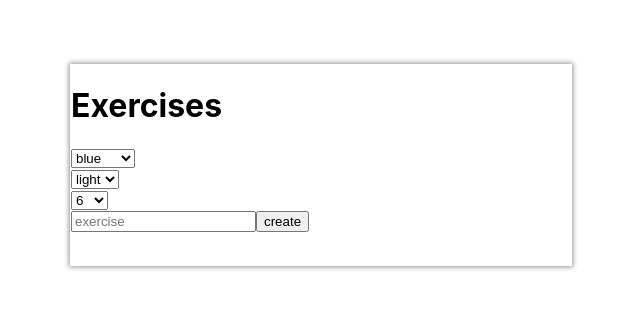
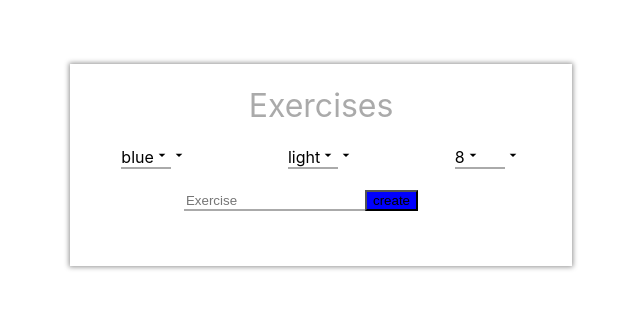
Before and after one commit to JuiJenChang/React-todoExercise, a React (Create React App) app: page / in a window 1280 px wide. Shown: the part 235-544 px from the top of the page, without its empty margins (319-959 px from the left). Built offline with nearby package versions, Linux system fonts and the light colour scheme.

Commit message:
update191126

```diff
--- a/src/App.css
+++ b/src/App.css
@@ -9,3 +9,8 @@
     width: 500px;
     height: 200px;
 }
+h1{
+    text-align: center;
+    color: #aaaaaa;
+    font-weight: 400;
+}
--- a/src/App.js
+++ b/src/App.js
@@ -1,84 +1,95 @@
 import React, { Component } from 'react';
+import PickStyle from './component/PickStyle';
+import ExerciseItem from './component/ExerciseItem';
 import './App.css';
-import ExerciseItem from './component/ExerciseItem';
-import TitleList from './component/TitleList';
-import { Consumer } from './component/context';
-import { MdArrowDropDown } from "react-icons/md";
+
+
+const theStyle = {
+  light: {
+    background: 'white',
+    color: 'black',
+  },
+  dark: {
+    background: 'black',
+    color: 'white',
+  }
+};
 
 class App extends Component {
   constructor(props) {
     super(props)
 
     this.state = {
-      exercises: [],
-      title: '',
+      color: 'blue',
+      type: 'light',
+      unit: 8,
+      option: {
+        color: ['blue', 'orange', 'red'],
+        type: ['light', 'dark'],
+        unit: [6, 8, 12, 14, 16],
+      },
+      typeStyle: theStyle.light,
     }
   }
 
-  handleInput = e => {
-    const keyTitle = e.target.value;
+  handleColor = color => {
+    const optionColor = this.state.option.color;
+    for (let i = 0; i < optionColor.length; i++) {
+      if (color === optionColor[i]) {
         this.setState({
-      title: keyTitle,
-    })
-  }
-
-  addTitle = e => {
-    e.preventDefault();
-    const title = this.state.title;
-    if (title !== '') {
-      const titleList = [...this.state.exercises, title]
-      this.setState({
-        exercises: titleList,
-        title: '',
+          color: color,
         })
       }
     }
+  }
 
-  deleteTitle = key => {
-    const filterExercises = this.state.exercises.filter((item, i) => {
-      return i !== key
-    })
+  handleType = type => {
+    const optionType = this.state.option.type;
+    for (let i = 0; i < optionType.length; i++) {
+      if (type === optionType[i]) {
         this.setState({
-      exercises: filterExercises,
+          type: type,
+          typeStyle: this.state.typeStyle === theStyle.dark ? theStyle.light : theStyle.dark
         })
       }
+    }
+  }
 
-
+  handleUnit = unit => {
+    const optionUnit = this.state.option.unit;
+    for (let i = 0; i < optionUnit.length; i++) {
+      if (unit === optionUnit[i]) {
+        this.setState({
+          unit: unit,
+        })
+      }
+    }
+  }
 
   render() {
+    const unit = this.state.unit;
+    const styles = {
+      main: {
+        padding: `${unit * 3}px`,
+      },
+    }
     return (
-      <Consumer>
-        {({ options, handleConfigVarChange, ...configVars }) => (
-          <div className="exercise-content">
+      <div className="exercise-content" style={this.state.typeStyle}>
         <h1>Exercises</h1>
-            <div>
-              {Object.entries(options).map(([variable, defaults]) => (
-                <div key={variable}>
-                  <select>
-                    name={variable}
-                    value={configVars[variable]}
-                    onChange={handleConfigVarChange(variable)}
-                    {defaults.map(value => (
-                          <option key={value} value={value}>
-                            {value}
-                          </option>
-                        ))}
-                  </select>
-                </div>
-              ))}
-            </div>
+        <header style={this.state.unitStyle}>
+          <PickStyle
+            color={this.state.color}
+            type={this.state.type}
+            unit={this.state.unit}
+            handleColor={this.handleColor}
+            handleType={this.handleType}
+            handleUnit={this.handleUnit}
+          />
+        </header>
           <ExerciseItem
-              title={this.state.title}
-              handleInput={this.handleInput}
-              addTitle={this.addTitle}
+            style={this.state.color}
           />
-            <TitleList
-              exercises={this.state.exercises}
-              deleteTitle={this.deleteTitle}
-            />
-          </div>
-        )}
-      </Consumer>
+      </div >
     );
   }
 }
--- a/src/component/ExerciseItem.css
+++ b/src/component/ExerciseItem.css
@@ -0,0 +1,12 @@
+.exercise-main{
+    display: flex;
+    flex-direction: row;
+    justify-content: center;
+    margin-top: 20px;
+}
+.exerciseItem-input{
+    border-top: none;
+    border-left: none;
+    border-right: none;
+    border-bottom: 2px #aaaaaa solid;
+}
--- a/src/component/ExerciseItem.js
+++ b/src/component/ExerciseItem.js
@@ -1,17 +1,61 @@
 import React, { Component } from 'react';
+import TitleList from './TitleList';
+import './ExerciseItem.css';
 
 class ExerciseItem extends Component {
+    constructor(props) {
+        super(props)
+
+        this.state = {
+            title: '',
+            exercises: [],
+        }
+    }
+
+    handleInput = e => {
+        const addTitle = e.target.value;
+        this.setState({
+            title: addTitle,
+        })
+    }
+
+    addTitle = e => {
+        e.preventDefault();
+        const title = this.state.title;
+        if (title !== '') {
+            const titleList = [...this.state.exercises, title]
+            this.setState({
+                exercises: titleList,
+                title: '',
+            })
+        }
+    }
+
+    deleteTitle = key => {
+        const filterExercises = this.state.exercises.filter((item, i) => {
+            return i !== key
+        })
+        this.setState({
+            exercises: filterExercises,
+        })
+    }
+
     render() {
         return (
-            <div>
-                <form onSubmit={this.props.addTitle}>
-                <input
-                    value={this.props.title}
-                    onChange={this.props.handleInput}
-                    placeholder='exercise'
+            <div className="exercise-main">
+                <form onSubmit={this.addTitle}>
+                    <input
+                        className="exerciseItem-input"
+                        value={this.state.title}
+                        onChange={this.handleInput}
+                        placeholder='Exercise'
+                    />
+                    <button type="submit" style={{ backgroundColor: this.props.style }}>create</button>
+                </form>
+                <TitleList
+                    exercises={this.state.exercises}
+                    deleteTitle={this.deleteTitle}
                 />
-                <button type="submit" >create</button>
-                </form>
             </div>
         );
     }
--- /dev/null
+++ b/src/component/PickStyle.css
@@ -0,0 +1,19 @@
+.pickstyle-header{
+    display: flex;
+    flex-direction: row;
+    justify-content: space-around;
+}
+.pickstyle-ul{
+    list-style: none;
+}
+:hover.pickstyle-ul li{
+    cursor: pointer;
+}
+.pickstyle{
+    display: inline-block;
+    width: 50px;
+    border-bottom: 2px #aaaaaa solid;
+}
+#MdArrowDropDown{
+    display: inline-block;
+}
--- /dev/null
+++ b/src/component/PickStyle.js
@@ -0,0 +1,91 @@
+import React, { Component } from 'react';
+import { MdArrowDropDown } from "react-icons/md";
+import './PickStyle.css';
+
+class PickStyle extends Component {
+    constructor(props) {
+        super(props)
+
+        this.state = {
+            colorList: false,
+            typeList: false,
+            unitList: false,
+        }
+    }
+
+    pickColor = () => {
+        this.setState({
+            colorList: !this.state.colorList,
+        })
+    }
+
+    pickType = () => {
+        this.setState({
+            typeList: !this.state.typeList,
+        })
+    }
+
+    pickUnit = () => {
+        this.setState({
+            unitList: !this.state.unitList,
+        })
+    }
+
+    render() {
+        return (
+            <div className="pickstyle-header">
+                <div>
+                    <div className="pickstyle">
+                        {this.props.color}
+                        <MdArrowDropDown onClick={this.pickColor} />
+                    </div>
+                    {
+                        this.state.colorList ?
+                            <div>
+                                <ul className="pickstyle-ul">
+                                    <li onClick={() => this.props.handleColor('blue')}>blue</li>
+                                    <li onClick={() => this.props.handleColor('orange')}>orange</li>
+                                    <li onClick={() => this.props.handleColor('red')}>red</li>
+                                </ul>
+                            </div> : <MdArrowDropDown onClick={this.pickColor} />
+                    }
+                </div>
+                <div>
+                    <div className="pickstyle">
+                        {this.props.type}
+                        <MdArrowDropDown onClick={this.pickType} />
+                    </div>
+                    {
+                        this.state.typeList ?
+                            <div>
+                                <ul className="pickstyle-ul">
+                                    <li onClick={() => this.props.handleType('light')}>light</li>
+                                    <li onClick={() => this.props.handleType('dark')}>dark</li>
+                                </ul>
+                            </div> : <MdArrowDropDown onClick={this.pickType} />
+                    }
+                </div>
+                <div>
+                    <div className="pickstyle">
+                        {this.props.unit}
+                        <MdArrowDropDown onClick={this.pickUnit} />
+                    </div>
+                    {
+                        this.state.unitList ?
+                            <div>
+                                <ul className="pickstyle-ul">
+                                    <li onClick={() => this.props.handleUnit(6)}>6</li>
+                                    <li onClick={() => this.props.handleUnit(8)}>8</li>
+                                    <li onClick={() => this.props.handleUnit(12)}>12</li>
+                                    <li onClick={() => this.props.handleUnit(14)}>14</li>
+                                    <li onClick={() => this.props.handleUnit(16)}>16</li>
+                                </ul>
+                            </div> : <MdArrowDropDown onClick={this.pickUnit} />
+                    }
+                </div>
+            </div>
+        );
+    }
+}
+
+export default PickStyle;
--- a/src/index.js
+++ b/src/index.js
@@ -5,7 +5,7 @@ import App from './App';
 import Root from './Root';
 import * as serviceWorker from './serviceWorker';
 
-ReactDOM.render(<Root />, document.getElementById('root'));
+ReactDOM.render(<App />, document.getElementById('root'));
 
 // If you want your app to work offline and load faster, you can change
 // unregister() to register() below. Note this comes with some pitfalls.
```
Lines whose indentation alone changed are shown as unchanged.
